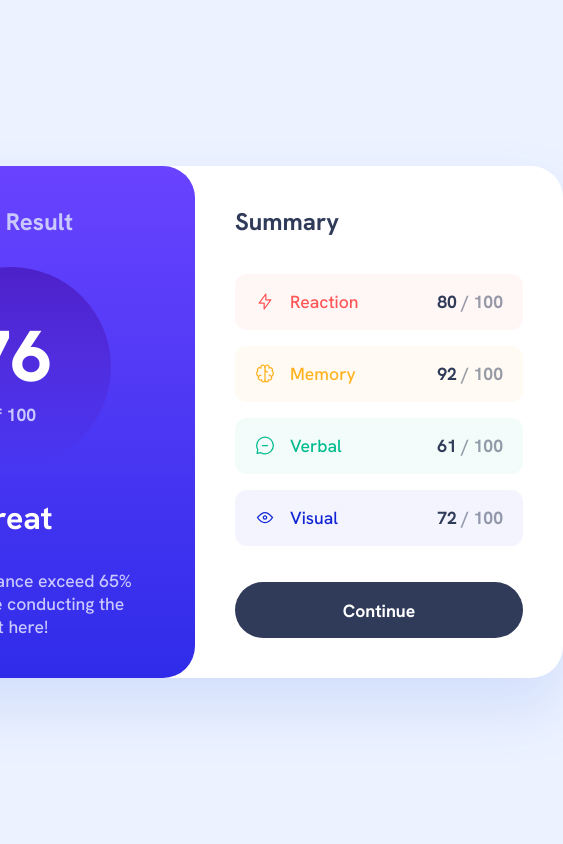
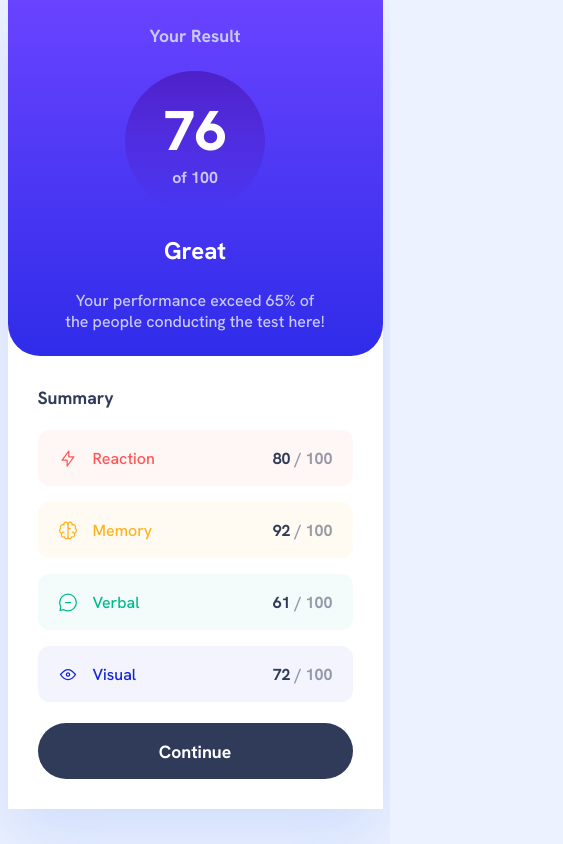
Before and after one commit to EdwinSch/react-results-summary, a React (Vite) app: page / in a window 390 px wide. Shown: the whole page, 563 px wide, since content can reach past the window. Built offline with nearby package versions, Linux system fonts and the light colour scheme.

Commit message:
add: responsive media-queries

```diff
--- a/src/App.css
+++ b/src/App.css
@@ -39,8 +39,6 @@ main {
 /*---- Totals Panel ----*/
 
 .totals-container {
-  /* height: 100%; */
-  /* border: var(--inspect); */
   flex: 1;
   padding: 40px;
   display: flex;
@@ -88,6 +86,7 @@ h2 {
   color: var(--white);
 }
 .descr {
+  width: 260px;
   text-align: center;
   font-size: 1.1rem;
   font-weight: 500;
@@ -132,7 +131,7 @@ button:hover {
   background: var(--purpleGradient);
 }
 
-/*---- Single Result in Summary ----*/
+/*---- Single Resuls ----*/
 
 .result-wrapper {
   padding: 20px;
@@ -159,3 +158,73 @@ h4 {
 .score span {
   color: #303b59;
 }
+
+/*---- Repsonsive Query 750px ----*/
+
+@media only screen and (max-width: 750px) {
+  body {
+    height: auto;
+    align-items: flex-start;
+  }
+  main {
+    width: 375px;
+    height: 809px;
+    flex-direction: column;
+    border-radius: 0;
+  }
+  /*---- Totals Panel ----*/
+
+  .totals-container {
+    height: 356px;
+    flex: none;
+    padding: 24px;
+    border-radius: 0px;
+    border-bottom-left-radius: 32px;
+    border-bottom-right-radius: 32px;
+  }
+  h2 {
+    font-size: 1.1rem;
+  }
+  .total-score-circle {
+    width: 140px;
+    height: 140px;
+  }
+  .total-score {
+    font-size: 3.5rem;
+  }
+  .sub-score {
+    font-size: 1rem;
+  }
+  .motivator {
+    font-size: 1.5rem;
+  }
+  .descr {
+    font-size: 1rem;
+  }
+  /*---- Summary Panel ----*/
+
+  .summary-container {
+    flex: none;
+    height: 453px;
+    padding: 30px;
+  }
+  h3 {
+    font-size: 1.1rem;
+  }
+  /*---- Single Results ----*/
+
+  h4 {
+    font-size: 1rem;
+  }
+  .score {
+    font-size: 1rem;
+  }
+}
+
+/*---- Repsonsive Query 375px ----*/
+
+@media only screen and (max-width: 375px) {
+  main {
+    width: 100%;
+  }
+}
--- a/src/components/TotalResult.jsx
+++ b/src/components/TotalResult.jsx
@@ -18,8 +18,7 @@ const Totals = () => {
       </div>
       <p className="motivator">Great</p>
       <p className="descr">
-        Your performance exceed 65% <br /> of the people conducting the
-        <br /> test here!
+        Your performance exceed 65% of the people conducting the test here!
       </p>
     </section>
   );
```
